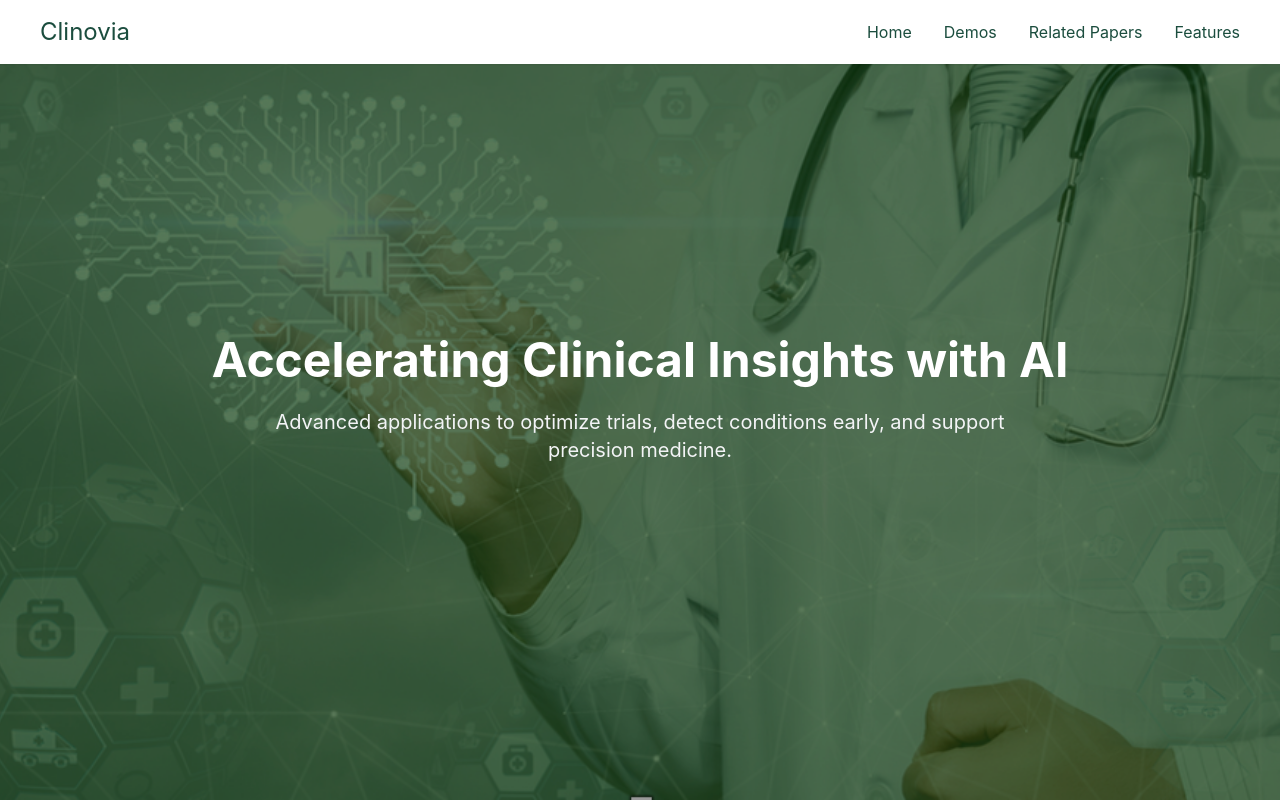
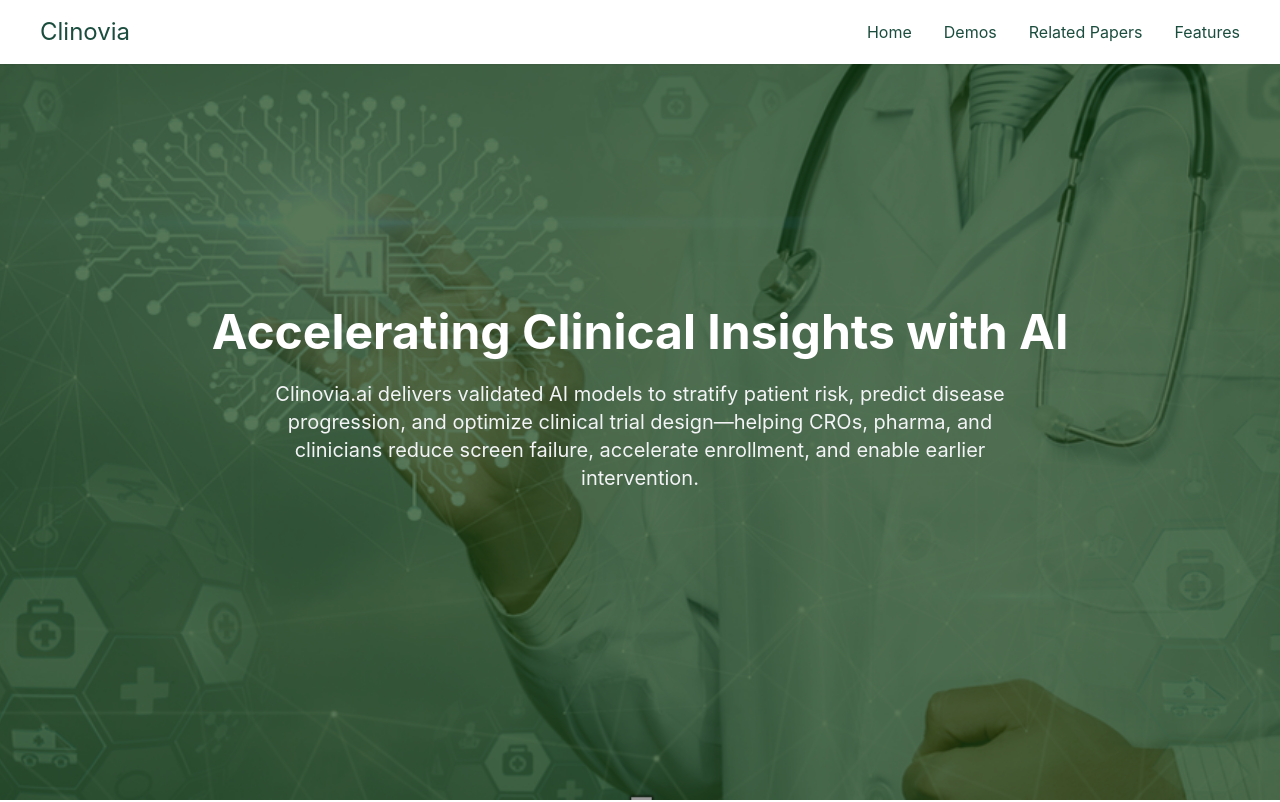
Before and after one commit to Clinovia/landing-page, a Next.js app: page / in a window 1280 px wide. Shown: the top 802 px of the page. Built offline with nearby package versions, Linux system fonts and the light colour scheme.

Commit message:
Update Hero.tsx

```diff
--- a/components/Hero.tsx
+++ b/components/Hero.tsx
@@ -23,7 +23,9 @@
           Accelerating Clinical Insights with AI
         </h1>
         <p className="mt-6 text-lg md:text-xl text-gray-100 max-w-3xl">
-          Advanced applications to optimize trials, detect conditions early, and support precision medicine.
+          Clinovia.ai delivers validated AI models to stratify patient risk,
+          predict disease progression, and optimize clinical trial design—helping CROs,
+          pharma, and clinicians reduce screen failure, accelerate enrollment, and enable earlier intervention.
         </p>
       </div>
     </section>
```
